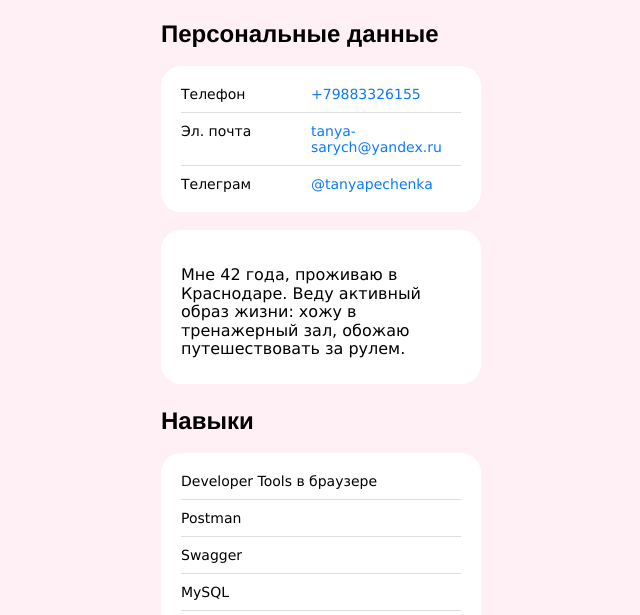
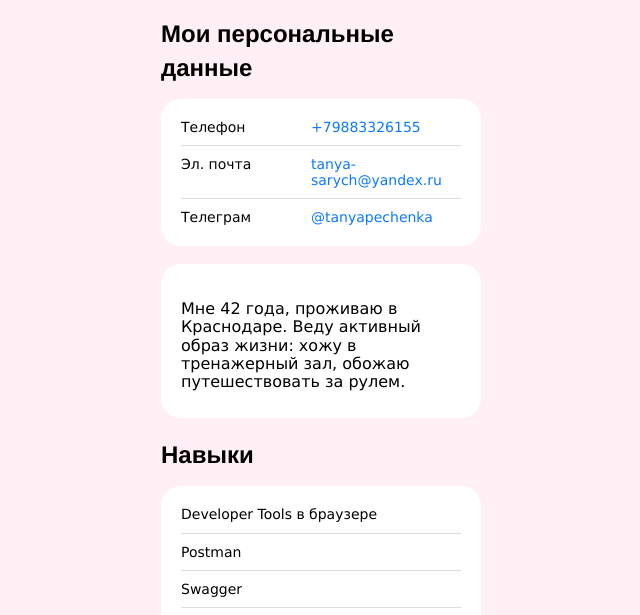
Before and after one commit to tanya-sarych/tanya-sarych.github.io, a plain HTML site: page index.html in a window 1280 px wide. Shown: the part 185-800 px from the top of the page, without its empty margins (319-959 px from the left). Drawn offline with Linux system fonts and the light colour scheme.

Commit message:
изменила фразу

```diff
--- a/index.html
+++ b/index.html
@@ -18,7 +18,7 @@
     </header>
     <main>
       <section class="links">
-        <h2 class="links__header">Персональные данные</h2>
+        <h2 class="links__header">Мои персональные данные</h2>
         <ul class="links__container">
           <li class="links__link">
             <p class="links__title">Телефон</p>
```
